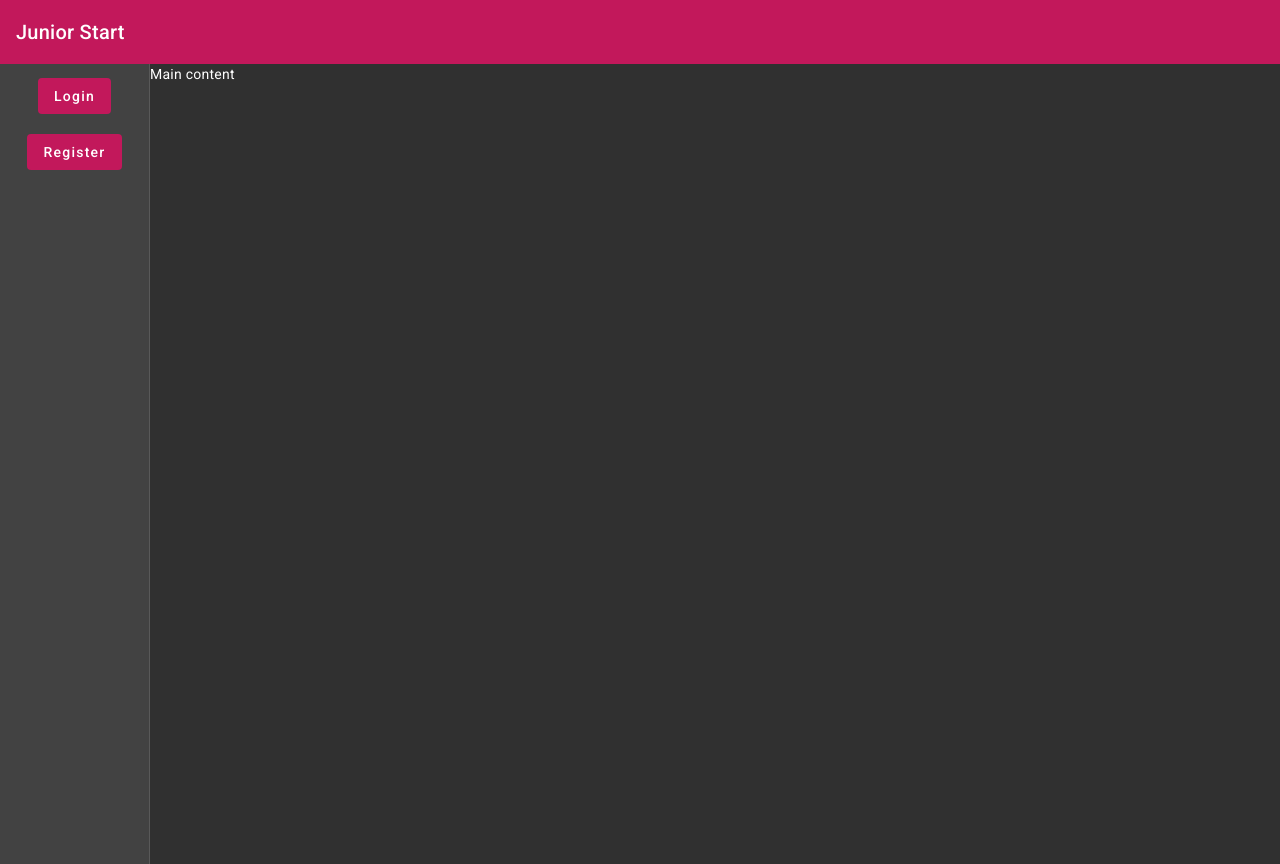
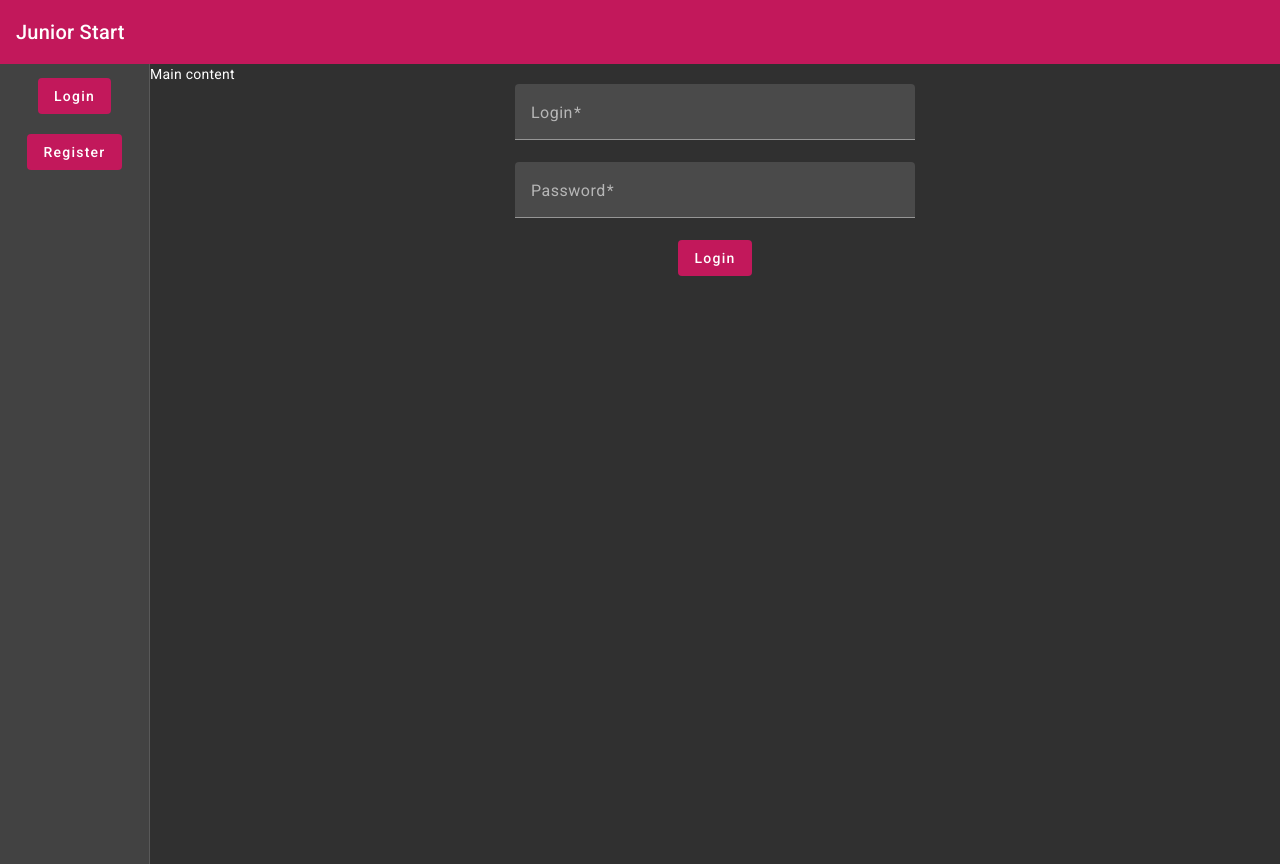
Before and after one commit to juniorstart/front-angular, an Angular app: page /login in a window 1280 px wide. Before the commit this address led to /. Built offline with nearby package versions, Linux system fonts and the light colour scheme.

Commit message:
[JS-002] Created routing module, finished Login form content

```diff
--- a/src/app/app-routing.module.ts
+++ b/src/app/app-routing.module.ts
@@ -1,7 +1,12 @@
 import { NgModule } from '@angular/core';
 import { RouterModule, Routes } from '@angular/router';
+import {LoginComponent} from './login/login.component';
+import {RegisterComponent} from './register/register.component';
 
-const routes: Routes = [];
+const routes: Routes = [
+  {path: "login", component: LoginComponent},
+  {path: "register", component: RegisterComponent}
+];
 
 @NgModule({
   imports: [RouterModule.forRoot(routes)],
--- a/src/app/app.component.html
+++ b/src/app/app.component.html
@@ -6,10 +6,10 @@
 		<nav>
 			<ul>
 				<li>
-					<a mat-flat-button color="primary">Login</a>
+					<a mat-flat-button color="primary" [routerLink]="'login'">Login</a>
 				</li>
 				<li>
-					<a mat-flat-button color="primary">Register</a>
+					<a mat-flat-button color="primary" [routerLink]="'register'" >Register</a>
 				</li>
 			</ul>
 		</nav>
--- a/src/app/app.module.ts
+++ b/src/app/app.module.ts
@@ -28,9 +28,7 @@ import { LoginComponent } from './login/login.component';
     MatInputModule,
     MatIconModule,
     ReactiveFormsModule,
-    RouterModule.forRoot([
-      { path: 'register', component: RegisterComponent },
-    ])
+
   ],
   providers: [],
   bootstrap: [AppComponent]
--- a/src/app/login/login.component.html
+++ b/src/app/login/login.component.html
@@ -1 +1,24 @@
-<p>login works!</p>
+<form [formGroup]="loginForm" (ngSubmit)="onSubmit($event)" class="formWrapper">
+	<mat-form-field class="example-form-field" [ngClass]="{'mb-3': loginForm.controls['login'].errors && loginForm.controls['login'].touched}">
+		<mat-label>Login</mat-label>
+		<input matInput type="text" id="login" formControlName="login">
+		<mat-error *ngIf="loginForm.controls['login']?.errors?.['required']">
+			This field is required
+		</mat-error>
+		<mat-error *ngIf="loginForm.controls['login']?.errors?.['minlength']">
+			Login must consists of at least 3 characters
+		</mat-error>
+	</mat-form-field>
+	<mat-form-field class="example-form-field" [ngClass]="{'mb-3': loginForm.controls['password'].errors && loginForm.controls['password'].touched}">
+		<mat-label>Password</mat-label>
+		<input matInput type="password" id="password" formControlName="password">
+		<mat-error *ngIf="loginForm.controls['password']?.errors?.['required']">
+			This field is required
+		</mat-error>
+		<mat-error *ngIf="loginForm.controls['password']?.errors?.['minlength']">
+			Login must consists of at least 8 characters
+		</mat-error>
+	</mat-form-field>
+	<button mat-flat-button color="primary" (click)="onSubmit($event)">Login</button>
+
+</form>
--- a/src/app/login/login.component.scss
+++ b/src/app/login/login.component.scss
@@ -0,0 +1,13 @@
+.formWrapper {
+	display: flex;
+	align-items: center;
+	justify-content: center;
+	flex-direction: column;
+	width: 500px;
+	margin: 0 auto;
+
+	.mat-mdc-form-field {
+		width: 400px;
+	}
+
+}
--- a/src/app/login/login.component.ts
+++ b/src/app/login/login.component.ts
@@ -1,10 +1,31 @@
-import { Component } from '@angular/core';
+import {Component, OnInit} from '@angular/core';
+import {FormControl, FormGroup, Validators} from '@angular/forms';
 
 @Component({
   selector: 'app-login',
   templateUrl: './login.component.html',
   styleUrls: ['./login.component.scss']
 })
-export class LoginComponent {
+
+export class LoginComponent implements OnInit{
+
+  loginForm: FormGroup
+
+  ngOnInit() {
+    this.loginForm = new FormGroup({
+      login: new FormControl('', [Validators.required, Validators.minLength(3)]),
+      password: new FormControl('', [Validators.required, Validators.minLength(8)])
+    })
+  }
+  onSubmit(e: MouseEvent) {
+    e.preventDefault();
+    if (this.loginForm.valid) {
+      console.log('SUBMIT');
+    } else {
+      this.loginForm.markAllAsTouched();
+      this.loginForm.setErrors([{...this.loginForm.errors}]);
+    }
+    console.log(this.loginForm.valid, this.loginForm.errors);
+  }
 
 }
--- a/src/app/register/register.component.html
+++ b/src/app/register/register.component.html
@@ -2,10 +2,10 @@
 	<mat-form-field class="example-form-field" [ngClass]="{'mb-3': registerForm.controls['login'].errors && registerForm.controls['login'].touched}">
 		<mat-label>Login</mat-label>
 		<input matInput type="text" id="login" formControlName="login">
-		<mat-error *ngIf="registerForm.controls['firstName']?.errors?.['required']">
+		<mat-error *ngIf="registerForm.controls['login']?.errors?.['required']">
 			This field is required
 		</mat-error>
-		<mat-error *ngIf="registerForm.controls['firstName']?.errors?.['minLength']">
+		<mat-error *ngIf="registerForm.controls['login']?.errors?.['minlength']">
 			Login must consists of at least 3 characters
 		</mat-error>
 	</mat-form-field>
@@ -21,12 +21,11 @@
 	</mat-form-field>
 	<mat-form-field class="example-form-field" [ngClass]="{'mb-3': registerForm.controls['password'].errors && registerForm.controls['password'].touched}">
 		<mat-label>Password</mat-label>
-		<input matInput type="text" name="password" formControlName="password">
-
+		<input matInput type="password" name="password" formControlName="password">
 		<mat-error *ngIf="registerForm.controls['password']?.errors?.['required']">
 			This field is required
 		</mat-error>
-		<mat-error *ngIf="registerForm.controls['password']?.errors?.['minLength']">
+		<mat-error *ngIf="registerForm.controls['password']?.errors?.['minlength']">
 			Password must consists of at least 8 characters
 		</mat-error>
 		<mat-error *ngIf="registerForm.controls['password']?.errors?.['pwdMismatch']">
@@ -36,11 +35,11 @@
 
 	<mat-form-field class="example-form-field" [ngClass]="{'mb-3': registerForm.controls['repeatPassword'].errors && registerForm.controls['repeatPassword'].touched}">
 		<mat-label>Repeat Password</mat-label>
-		<input matInput type="text" name="repeatPassword" formControlName="repeatPassword">
+		<input matInput type="password" name="repeatPassword" formControlName="repeatPassword">
 		<mat-error *ngIf="registerForm.controls['repeatPassword']?.errors?.['required']">
 			This field is required
 		</mat-error>
-		<mat-error *ngIf="registerForm.controls['repeatPassword']?.errors?.['minLength']">
+		<mat-error *ngIf="registerForm.controls['repeatPassword']?.errors?.['minlength']">
 			Password must consists of at least 8 characters
 		</mat-error>
 		<mat-error *ngIf="registerForm.controls['repeatPassword']?.errors?.['pwdMismatch']">
@@ -58,7 +57,7 @@
 	<mat-form-field class="example-form-field" [ngClass]="{'mb-3': registerForm.controls['lastName'].errors && registerForm.controls['lastName'].touched}">
 		<mat-label>Last Name</mat-label>
 		<input matInput type="text" name="lastName" formControlName="lastName">
-		<mat-error *ngIf="registerForm.controls['firstName']?.errors?.['required']">
+		<mat-error *ngIf="registerForm.controls['lastName']?.errors?.['required']">
 			This field is required
 		</mat-error>
 	</mat-form-field>
```
